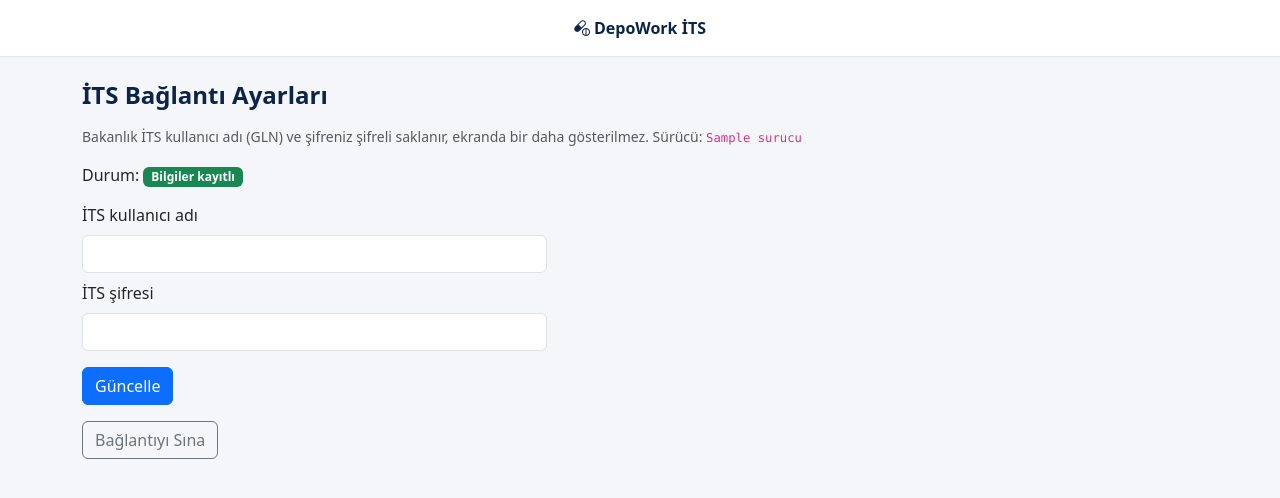
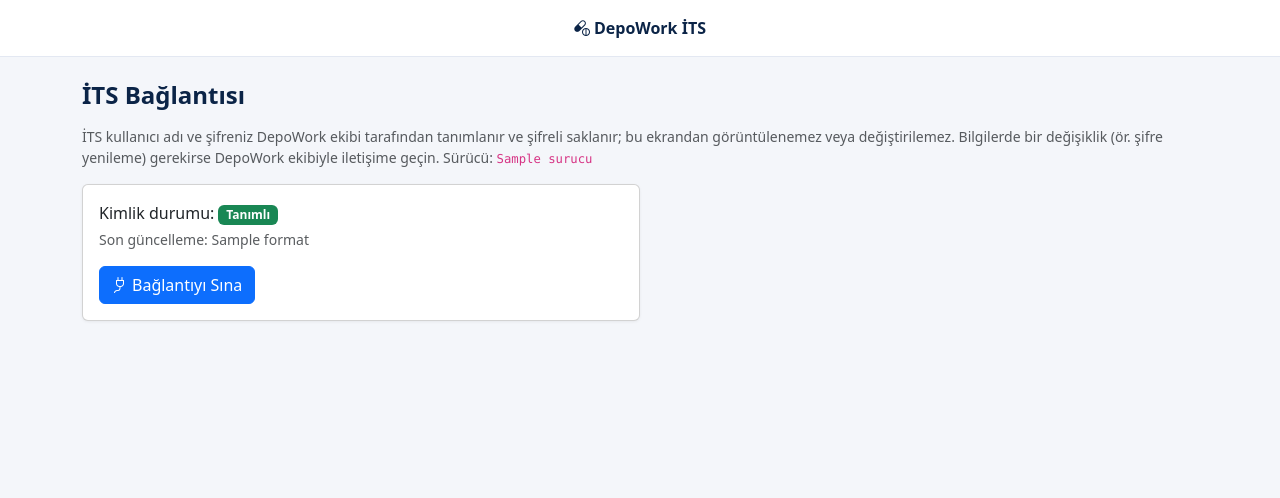
Before and after one commit to deposetup/DepoWorkits, a Laravel app: template resources/views/ayarlar/its.blade.php in a window 1280 px wide. Shown: the top 498 px of the page. Run offline with Laravel 12, Linux system fonts and the light colour scheme; the template is opened without the code that fills it: most values are stand-ins (such as "Sample title", 1, 10 or a date in 2020).

Commit message:
İTS kimlik bilgileri yalnızca yönetici girer; müşteri yalnızca bağlantıyı sınar
Co-Authored-By: Claude Sonnet 5.5 <noreply@anthropic.com>

```diff
--- a/resources/views/admin/tenants.blade.php
+++ b/resources/views/admin/tenants.blade.php
@@ -13,6 +13,7 @@
       <td class="d-flex gap-1">
         <form method="post" action="{{ route('admin.tenants.musteri-gozu', $t) }}">@csrf<button class="btn btn-sm btn-success" title="Bu müşteriyi, kendi ekranı gibi salt okunur görüntüle"><i class="bi bi-eye me-1"></i>Müşteri Gözü</button></form>
         <a href="{{ route('admin.kullanici.index', $t) }}" class="btn btn-sm btn-outline-dark">Kullanıcılar</a>
+        <a href="{{ route('admin.tenants.its', $t) }}" class="btn btn-sm btn-outline-dark"><i class="bi bi-key me-1"></i>İTS Bilgileri</a>
         <form method="post" action="{{ route('admin.tenants.uzat', $t) }}" class="d-flex gap-1">@csrf
           <input type="number" name="gun" value="365" min="1" class="form-control form-control-sm" style="width:80px"><button class="btn btn-sm btn-outline-primary">Uzat</button></form>
         <form method="post" action="{{ route('admin.tenants.aktif', $t) }}">@csrf<button class="btn btn-sm btn-outline-secondary">{{ $t->aktif ? 'Pasifleştir' : 'Aktifleştir' }}</button></form>
--- a/resources/views/ayarlar/its.blade.php
+++ b/resources/views/ayarlar/its.blade.php
@@ -1,13 +1,11 @@
 @extends('layouts.app')
-@section('baslik', 'İTS Ayarları')
+@section('baslik', 'İTS Bağlantısı')
 @section('icerik')
-<h4>İTS Bağlantı Ayarları</h4>
-<p class="text-muted small">Bakanlık İTS kullanıcı adı (GLN) ve şifreniz şifreli saklanır, ekranda bir daha gösterilmez. Sürücü: <code>{{ $surucu }}</code>{{ $surucu === 'mock' ? ' (gerçek İTS\'e bağlanmaz, deneme verisi kullanılır)' : '' }}</p>
-<div class="mb-3">Durum: {!! $kayitli ? '<span class="badge text-bg-success">Bilgiler kayıtlı</span>' : '<span class="badge text-bg-warning">Kayıtlı bilgi yok</span>' !!}</div>
-<form method="post" action="{{ route('ayarlar.its.kaydet') }}" class="col-md-5 mb-3" autocomplete="off">@csrf
-  <div class="mb-2"><label class="form-label">İTS kullanıcı adı</label><input name="kullanici_adi" class="form-control" required autocomplete="off"></div>
-  <div class="mb-3"><label class="form-label">İTS şifresi</label><input type="password" name="sifre" class="form-control" required autocomplete="new-password"></div>
-  <button class="btn btn-primary">{{ $kayitli ? 'Güncelle' : 'Kaydet' }}</button>
-</form>
-@if($kayitli)<form method="post" action="{{ route('ayarlar.its.test') }}">@csrf<button class="btn btn-outline-secondary">Bağlantıyı Sına</button></form>@endif
+<h4>İTS Bağlantısı</h4>
+<p class="text-muted small">İTS kullanıcı adı ve şifreniz DepoWork ekibi tarafından tanımlanır ve şifreli saklanır; bu ekrandan görüntülenemez veya değiştirilemez. Bilgilerde bir değişiklik (ör. şifre yenileme) gerekirse DepoWork ekibiyle iletişime geçin. Sürücü: <code>{{ $surucu }}</code>{{ $surucu === 'mock' ? ' (gerçek İTS\'e bağlanmaz, deneme verisi kullanılır)' : '' }}</p>
+<div class="card col-md-6"><div class="card-body">
+  <div class="mb-3">Kimlik durumu: {!! $kayitli ? '<span class="badge text-bg-success">Tanımlı</span>' : '<span class="badge text-bg-warning">Tanımlı değil, DepoWork ekibiyle iletişime geçin</span>' !!}
+    @if($guncelleme)<div class="text-muted small mt-1">Son güncelleme: {{ $guncelleme->format('d.m.Y H:i') }}</div>@endif</div>
+  @if($kayitli)<form method="post" action="{{ route('ayarlar.its.test') }}">@csrf<button class="btn btn-primary"><i class="bi bi-plug me-1"></i>Bağlantıyı Sına</button></form>@endif
+</div></div>
 @endsection
--- a/resources/views/dashboard.blade.php
+++ b/resources/views/dashboard.blade.php
@@ -46,7 +46,7 @@
     ['Durum Sorgu', 'Ürünün İTS durumu', 'bi-shield-check', route('durum')],
     ['Kritik / Miad', 'Yaklaşan SKT ve eşikler', 'bi-exclamation-triangle', route('kritik-miad')],
     ['Paydaşlar', 'Aktif / pasif paydaş listesi', 'bi-building', route('paydaslar')],
-    ['İTS Ayarları', 'Bağlantı ve kimlik bilgileri', 'bi-gear', route('ayarlar.its')],
+    ['İTS Bağlantısı', 'Bağlantıyı sına', 'bi-plug', route('ayarlar.its')],
   ];
 @endphp
 <h5 class="mt-4 mb-3" style="color:#0b2447;font-weight:700">Hızlı Erişim</h5>
--- a/resources/views/layouts/app.blade.php
+++ b/resources/views/layouts/app.blade.php
@@ -112,7 +112,7 @@
           @endif
         @endforeach
         <div class="yan-bolum">Hesap</div>
-        <a class="yan-link {{ request()->routeIs('ayarlar.its') ? 'aktif' : '' }}" href="{{ route('ayarlar.its') }}"><i class="bi bi-gear"></i>İTS Ayarları</a>
+        <a class="yan-link {{ request()->routeIs('ayarlar.its') ? 'aktif' : '' }}" href="{{ route('ayarlar.its') }}"><i class="bi bi-plug"></i>İTS Bağlantısı</a>
       @else
         <a class="yan-link {{ request()->routeIs('admin.*') ? 'aktif' : '' }}" href="{{ route('admin.tenants.index') }}"><i class="bi bi-people"></i>Müşteriler</a>
       @endif
--- a/routes/web.php
+++ b/routes/web.php
@@ -37,7 +37,6 @@ Route::middleware(['auth', 'musteri-gozu', 'kvkk'])->group(function () {
     // İTS işlemleri: lisans zorunlu (ekranlar Aşama 3'te eklenecek)
     Route::middleware('lisans')->group(function () {
         Route::get('/ayarlar/its', [AyarController::class, 'its'])->name('ayarlar.its');
-        Route::post('/ayarlar/its', [AyarController::class, 'itsKaydet'])->name('ayarlar.its.kaydet');
         Route::post('/ayarlar/its/test', [AyarController::class, 'itsTest'])->name('ayarlar.its.test');
         Route::get('/durum', [DurumController::class, 'form'])->name('durum');
         Route::post('/durum', [DurumController::class, 'sorgula'])->name('durum.sorgula');
@@ -66,6 +65,8 @@ Route::middleware(['auth', 'musteri-gozu', 'kvkk'])->group(function () {
         Route::post('/musteriler/{tenant}/kullanicilar', [KullaniciController::class, 'store'])->name('kullanici.store');
         Route::post('/musteriler/{tenant}/kullanicilar/{user}/aktif', [KullaniciController::class, 'aktifToggle'])->name('kullanici.aktif');
         Route::post('/musteriler/{tenant}/musteri-gozu', [\App\Http\Controllers\Admin\MusteriGozuController::class, 'basla'])->name('tenants.musteri-gozu');
+        Route::get('/musteriler/{tenant}/its', [\App\Http\Controllers\Admin\ItsKimlikController::class, 'form'])->name('tenants.its');
+        Route::post('/musteriler/{tenant}/its', [\App\Http\Controllers\Admin\ItsKimlikController::class, 'kaydet'])->name('tenants.its.kaydet');
         Route::post('/musteriler/{tenant}/aktif', [TenantController::class, 'aktifToggle'])->name('tenants.aktif');
     });
 });
```
Also changed, not shown: app/Http/Controllers/Admin/ItsKimlikController.php (added, +30 -0 lines), app/Http/Controllers/AyarController.php (+2 -11 lines), resources/views/admin/its-kimlik.blade.php (added, +13 -0 lines), tests/Feature/ItsTest.php (+14 -3 lines).
